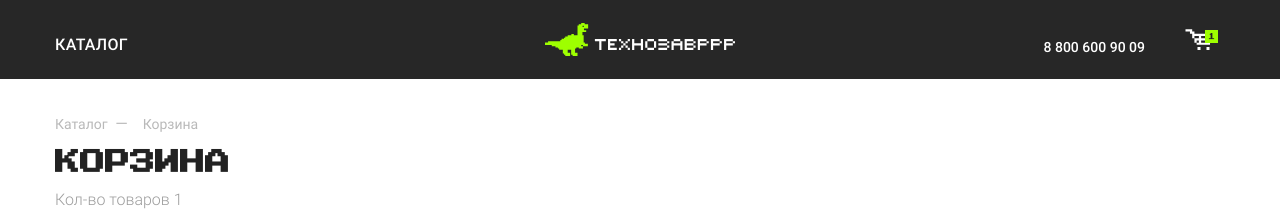
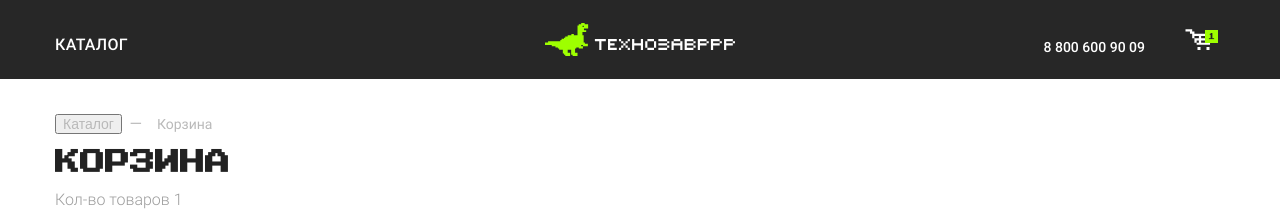
Before and after one commit to vladimirKartyshov/VUE-Ishop, a Vue app: page /#/cart in a window 1280 px wide. Shown: the top 211 px of the page. Built offline with nearby package versions, Linux system fonts and the light colour scheme.

Commit message:
cart page хлебные крошки

```diff
--- a/src/pages/CartPage.vue
+++ b/src/pages/CartPage.vue
@@ -4,7 +4,13 @@
       <div class="content__top">
         <ul class="breadcrumbs">
           <li class="breadcrumbs__item">
-            <a class="breadcrumbs__link" href="index.html"> Каталог </a>
+            <router-link
+              tag="button"
+              class="breadcrumbs__link"
+              :to="{name: 'main'}"
+            >
+              Каталог
+            </router-link>
           </li>
           <li class="breadcrumbs__item">
             <a class="breadcrumbs__link"> Корзина </a>
```
